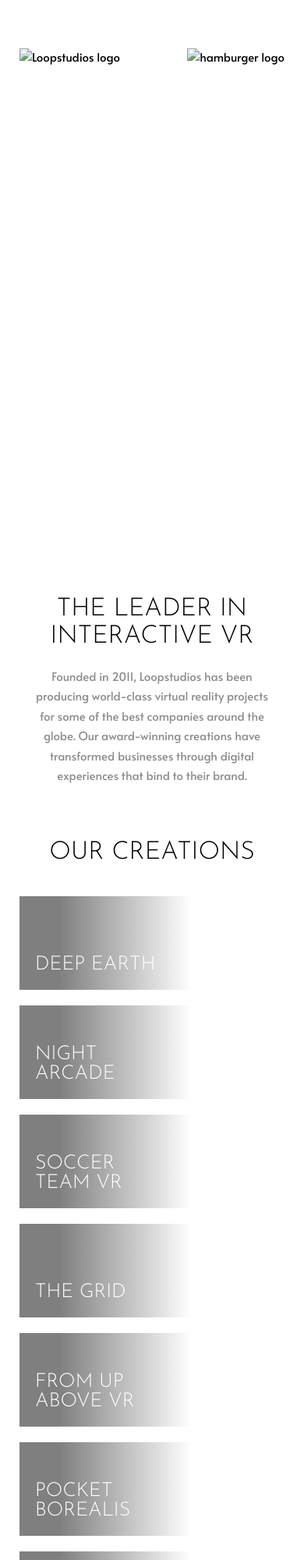
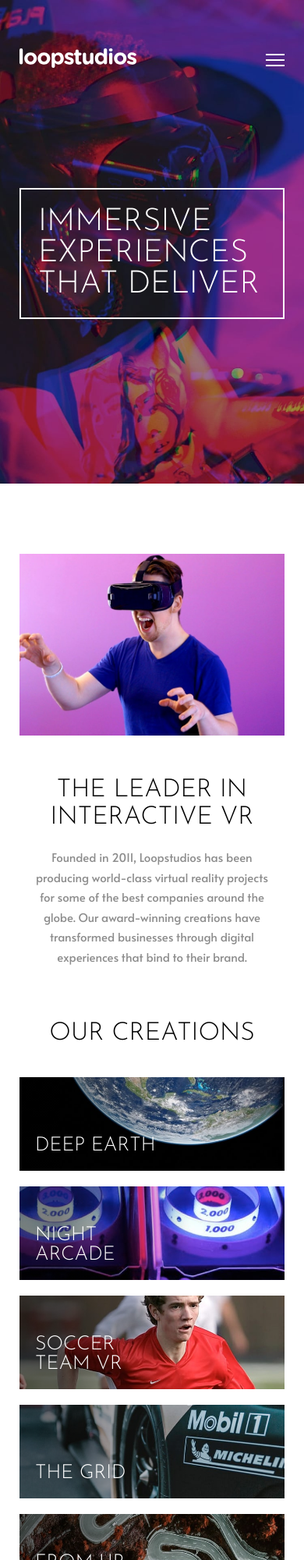
Before and after one commit to SuhailAli1999/loopstudios-landing-page, a plain HTML site: page index.html in a window 390 px wide. Shown: the top 2000 px of the page at 78% size. Drawn offline with Linux system fonts and the light colour scheme; the site is published under a folder, as on GitHub Pages, so addresses that start at the root find nothing.

Commit message:
update commit

```diff
--- a/index.html
+++ b/index.html
@@ -12,22 +12,22 @@
     <header class="container">
       <div class="navbar_wrapper">
         <div class="header_logo">
-          <img src="/images/logo.svg" alt="Loopstudios logo" />
+          <img src="images/logo.svg" alt="Loopstudios logo" />
         </div>
 
         <nav>
           <div class="open_hamburger_menu">
-            <img src="/images/icon-hamburger.svg" alt="hamburger logo" />
+            <img src="images/icon-hamburger.svg" alt="hamburger logo" />
           </div>
 
           <div class="hamburger_container">
             <div class="header_hamburger">
               <div class="hamburger_logo">
-                <img src="/images/logo.svg" alt="Loopstudios logo" />
+                <img src="images/logo.svg" alt="Loopstudios logo" />
               </div>
 
               <div class="close_hamburger_menu">
-                <img src="/images/icon-close.svg" alt="close logo" />
+                <img src="images/icon-close.svg" alt="close logo" />
               </div>
             </div>
             <ul class="header_menu">
@@ -47,7 +47,7 @@
     <section class="interactive container">
       <img
         class="interactive_img"
-        src="/images/desktop/image-interactive.jpg"
+        src="images/desktop/image-interactive.jpg"
         alt=""
       />
       <div class="interactive_text">
@@ -79,20 +79,20 @@
 
     <footer>
       <div class="container">
-        <div class="footer_logo"><img src="/images/logo.svg" alt="" /></div>
+        <div class="footer_logo"><img src="images/logo.svg" alt="" /></div>
 
         <div class="socials_menu">
           <a href="#" class="socials_link"
-            ><img src="/images/icon-facebook.svg" alt=""
+            ><img src="images/icon-facebook.svg" alt=""
           /></a>
           <a href="#" class="socials_link"
-            ><img src="/images/icon-twitter.svg" alt=""
+            ><img src="images/icon-twitter.svg" alt=""
           /></a>
           <a href="#" class="socials_link"
-            ><img src="/images/icon-pinterest.svg" alt=""
+            ><img src="images/icon-pinterest.svg" alt=""
           /></a>
           <a href="#" class="socials_link"
-            ><img src="/images/icon-instagram.svg" alt=""
+            ><img src="images/icon-instagram.svg" alt=""
           /></a>
         </div>
         <ul class="footer_menu">
--- a/styles.css
+++ b/styles.css
@@ -27,7 +27,7 @@ h1 {
   padding: 0 17.5rem;
 }
 header {
-  background-image: url(/images/desktop/image-hero.jpg);
+  background-image: url(images/desktop/image-hero.jpg);
   background-repeat: no-repeat;
   background-size: cover;
   height: 73rem;
@@ -196,42 +196,42 @@ nav {
   left: 0;
 }
 .creations_gallery .card:nth-child(1) {
-  background-image: url("/images/desktop/image-deep-earth.jpg");
+  background-image: url("images/desktop/image-deep-earth.jpg");
   background-size: cover;
   background-position: center;
 }
 .creations_gallery .card:nth-child(2) {
-  background-image: url("/images/desktop/image-night-arcade.jpg");
+  background-image: url("images/desktop/image-night-arcade.jpg");
   background-size: cover;
   background-position: center;
 }
 .creations_gallery .card:nth-child(3) {
-  background-image: url("/images/desktop/image-soccer-team.jpg");
+  background-image: url("images/desktop/image-soccer-team.jpg");
   background-size: cover;
   background-position: center;
 }
 .creations_gallery .card:nth-child(4) {
-  background-image: url("/images/desktop/image-grid.jpg");
+  background-image: url("images/desktop/image-grid.jpg");
   background-size: cover;
   background-position: center;
 }
 .creations_gallery .card:nth-child(5) {
-  background-image: url("/images/desktop/image-from-above.jpg");
+  background-image: url("images/desktop/image-from-above.jpg");
   background-size: cover;
   background-position: center;
 }
 .creations_gallery .card:nth-child(6) {
-  background-image: url("/images/desktop/image-pocket-borealis.jpg");
+  background-image: url("images/desktop/image-pocket-borealis.jpg");
   background-size: cover;
   background-position: center;
 }
 .creations_gallery .card:nth-child(7) {
-  background-image: url("/images/desktop/image-curiosity.jpg");
+  background-image: url("images/desktop/image-curiosity.jpg");
   background-size: cover;
   background-position: center;
 }
 .creations_gallery .card:nth-child(8) {
-  background-image: url("/images/desktop/image-fisheye.jpg");
+  background-image: url("images/desktop/image-fisheye.jpg");
   background-size: cover;
   background-position: center;
 }
@@ -379,32 +379,32 @@ footer .socials_link img {
     );
   }
   .creations_gallery .card:nth-child(1) {
-    background-image: url("/images/mobile/image-deep-earth.jpg");
+    background-image: url("images/mobile/image-deep-earth.jpg");
     background-size: cover;
     background-position: center;
   }
   .creations_gallery .card:nth-child(2) {
-    background-image: url("/images/mobile/image-night-arcade.jpg");
+    background-image: url("images/mobile/image-night-arcade.jpg");
     background-size: cover;
     background-position: center;
   }
   .creations_gallery .card:nth-child(3) {
-    background-image: url("/images/mobile/image-soccer-team.jpg");
+    background-image: url("images/mobile/image-soccer-team.jpg");
   }
   .creations_gallery .card:nth-child(4) {
-    background-image: url("/images/mobile/image-grid.jpg");
+    background-image: url("images/mobile/image-grid.jpg");
   }
   .creations_gallery .card:nth-child(5) {
-    background-image: url("/images/mobile/image-from-above.jpg");
+    background-image: url("images/mobile/image-from-above.jpg");
   }
   .creations_gallery .card:nth-child(6) {
-    background-image: url("/images/mobile/image-pocket-borealis.jpg");
+    background-image: url("images/mobile/image-pocket-borealis.jpg");
   }
   .creations_gallery .card:nth-child(7) {
-    background-image: url("/images/mobile/image-curiosity.jpg");
+    background-image: url("images/mobile/image-curiosity.jpg");
   }
   .creations_gallery .card:nth-child(8) {
-    background-image: url("/images/mobile/image-fisheye.jpg");
+    background-image: url("images/mobile/image-fisheye.jpg");
   }
   footer .container {
     margin-top: 8rem;
@@ -504,7 +504,7 @@ footer .socials_link img {
   }
 
   header {
-    background-image: url(/images/mobile/image-hero.jpg);
+    background-image: url(images/mobile/image-hero.jpg);
   }
   .interactive img {
     padding: 0;
```
